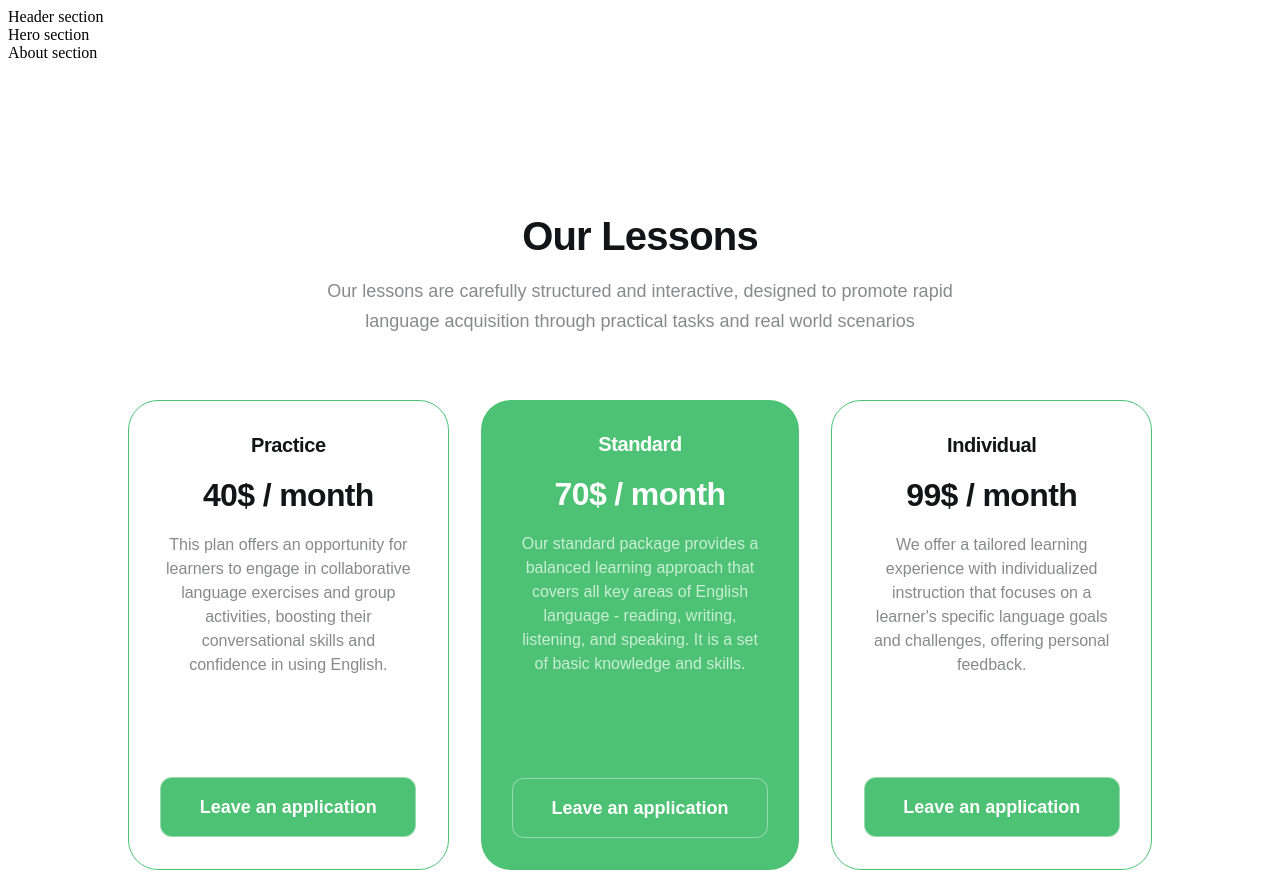
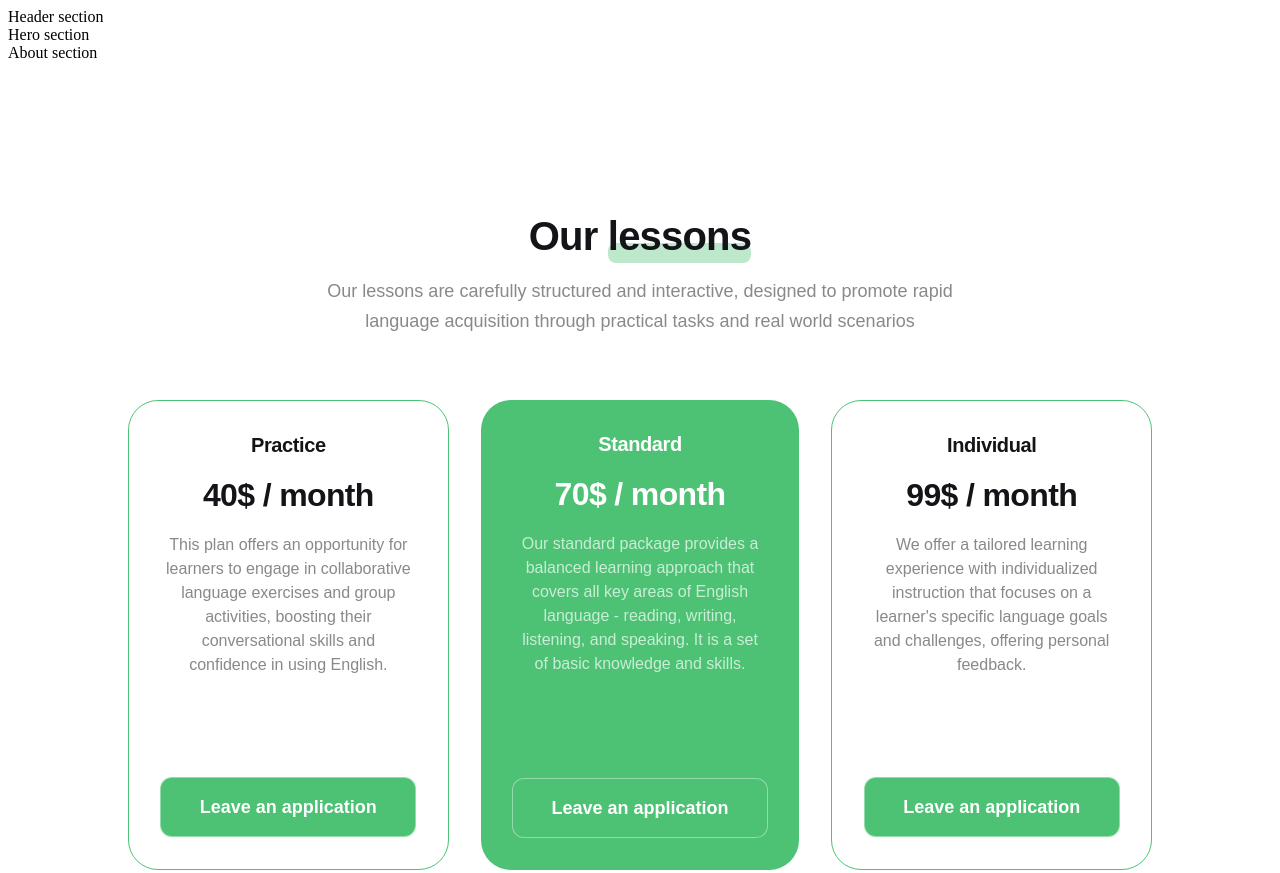
Before and after one commit to vosan/project-english3, a website: page src/index.html in a window 1280 px wide. Shown: the top 873 px of the page. Drawn offline with nearby package versions, Linux system fonts and the light colour scheme; files that its build step writes are made by us from their sources; files whose address does not match are found by name.

Commit message:
adding marker

```diff
--- a/src/components/lessons/lessons.css
+++ b/src/components/lessons/lessons.css
@@ -75,6 +75,24 @@ img {
     letter-spacing: -0.02em;
     text-align: center;
     color: var(--color-black);
+}
+
+.section-title-marker{
+    position: relative;
+    z-index: 1;
+    display: inline-block;
+}
+
+.section-title-marker::before {
+    content: "";
+    position: absolute;
+    left: 0;
+    bottom: -3px;
+    width: 100%;
+    height: 20px;
+    z-index: -1;
+    background: #bee8cc;
+    border-radius: 8px;
 }
 
 .section-description{
--- a/src/components/lessons/lessons.html
+++ b/src/components/lessons/lessons.html
@@ -1,6 +1,6 @@
 <div class="lessons-section-wrapper">
     <div class="lessons-title-info">
-    <h2 class="section-title">Our Lessons</h2>
+    <h2 class="section-title">Our <span class="section-title-marker">lessons</span></h2>
     <p class="section-description">
         Our lessons are carefully structured and interactive, designed to promote rapid <br>
         language acquisition through practical tasks and real world scenarios
```
